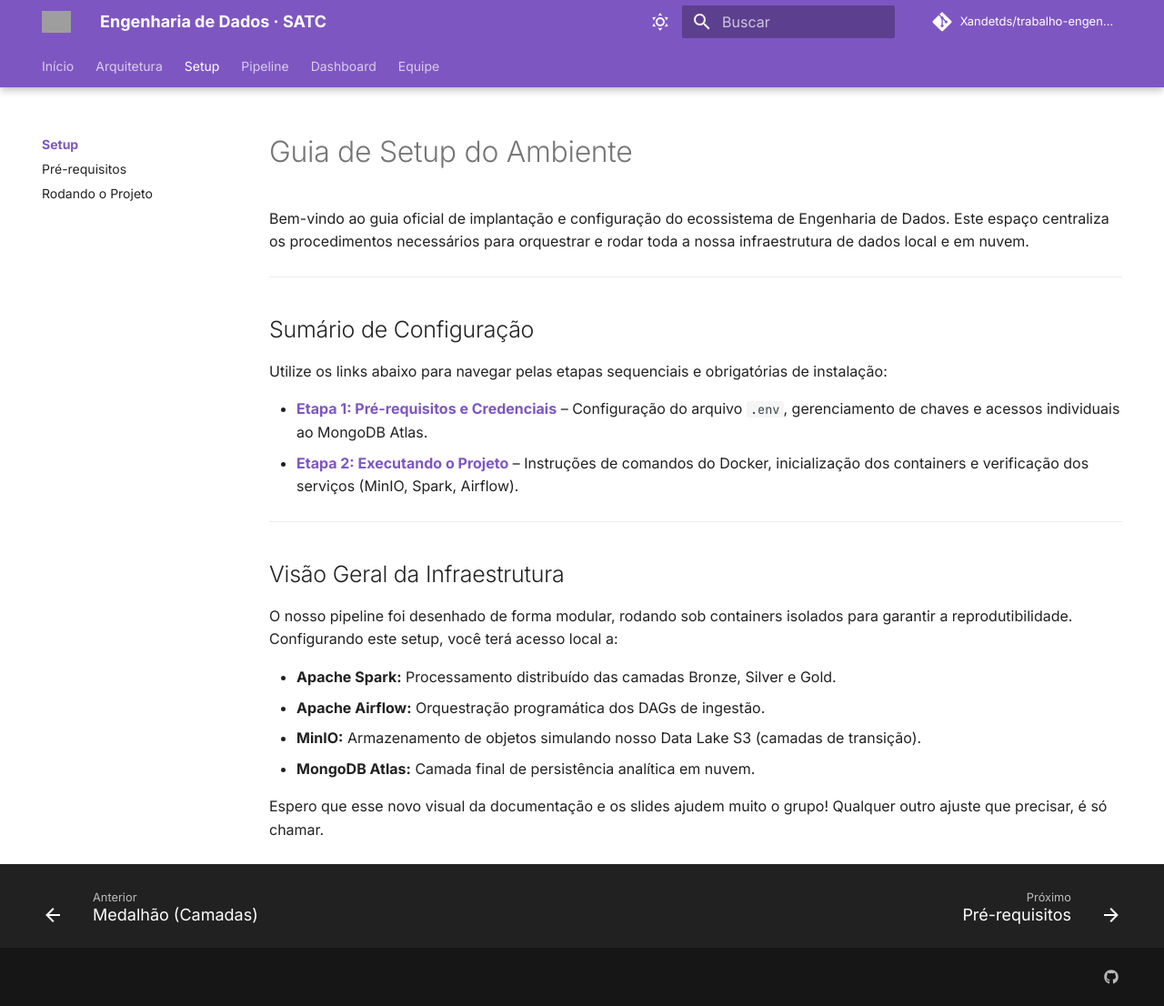
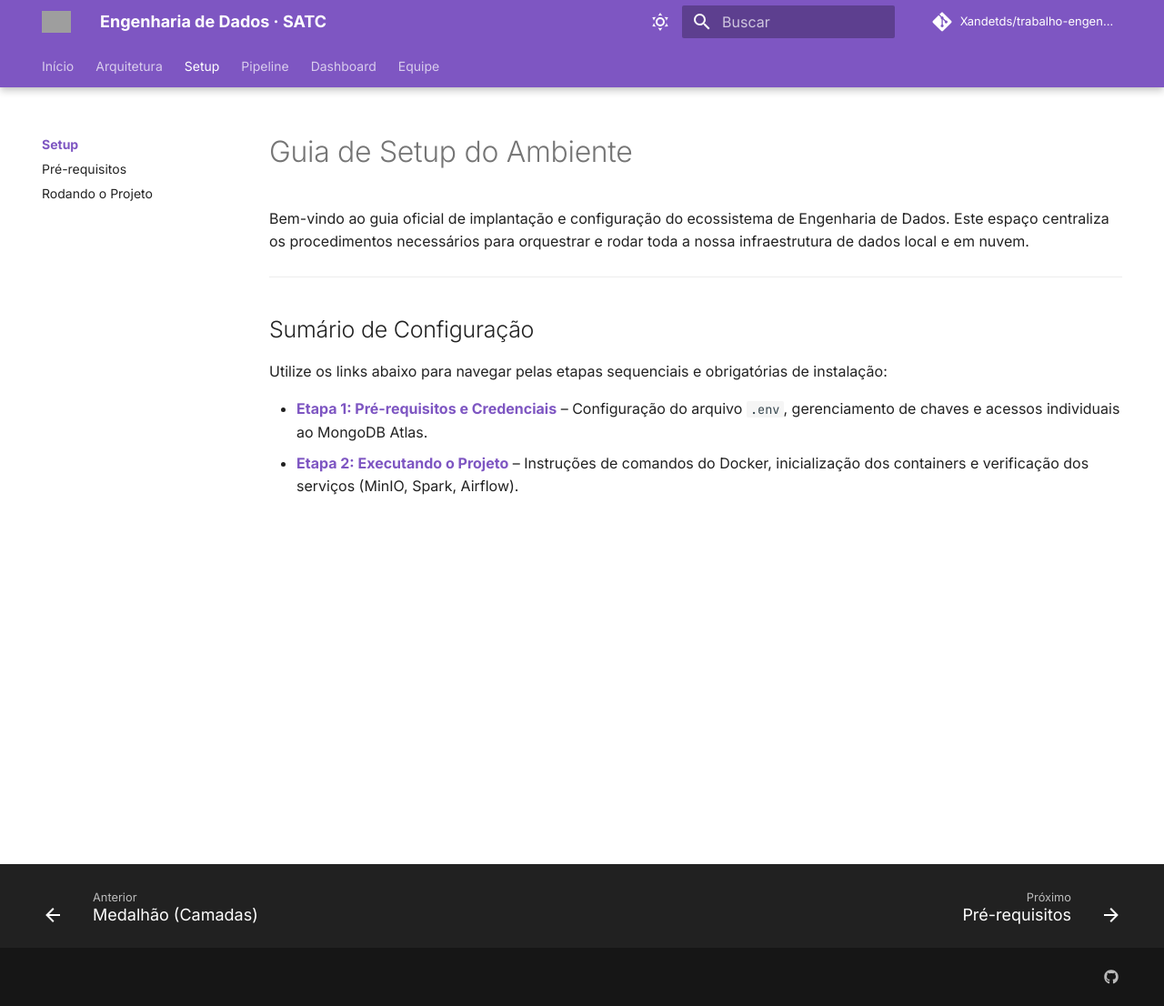
Before and after one commit to Xandetds/trabalho-engenharia-de-dados, an MkDocs documentation site: the page built from docs/setup/index.md, in a window 1280 px wide and 1106 px high. Shown: the whole window at 91% size. Built offline with MkDocs 1.6.1 and Material for MkDocs 9.7.7, drawn with Linux system fonts in a browser that asks for light colours; comment, search, counter and statistics services are not loaded; grey boxes are pictures that could not be loaded.

Commit message:
docs: ajuste na documentação de apresentação do setup

```diff
--- a/docs/setup/index.md
+++ b/docs/setup/index.md
@@ -11,16 +11,3 @@
 
 * [**Etapa 1: Pré-requisitos e Credenciais**](prerequisites.md) – Configuração do arquivo `.env`, gerenciamento de chaves e acessos individuais ao MongoDB Atlas.
 * [**Etapa 2: Executando o Projeto**](running.md) – Instruções de comandos do Docker, inicialização dos containers e verificação dos serviços (MinIO, Spark, Airflow).
-
----
-
-##  Visão Geral da Infraestrutura
-
-O nosso pipeline foi desenhado de forma modular, rodando sob containers isolados para garantir a reprodutibilidade. Configurando este setup, você terá acesso local a:
-
-* **Apache Spark:** Processamento distribuído das camadas Bronze, Silver e Gold.
-* **Apache Airflow:** Orquestração programática dos DAGs de ingestão.
-* **MinIO:** Armazenamento de objetos simulando nosso Data Lake S3 (camadas de transição).
-* **MongoDB Atlas:** Camada final de persistência analítica em nuvem.
-
-Espero que esse novo visual da documentação e os slides ajudem muito o grupo! Qualquer outro ajuste que precisar, é só chamar.
```
